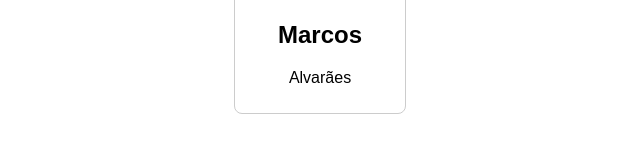
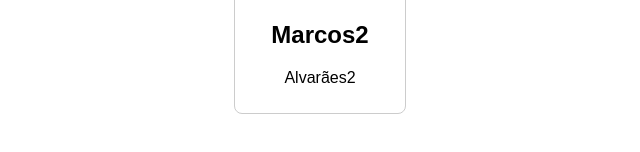
Before and after one commit to MarcosAlvaraes/testefork2, a plain HTML site: page index.html in a window 1280 px wide. Shown: the part 244-396 px from the top of the page, 320-960 px from the left. Drawn offline with Linux system fonts and the light colour scheme.

Commit message:
Add files via upload
kkk

```diff
--- a/index.html
+++ b/index.html
@@ -10,9 +10,9 @@
     <div id="membros">
         <!-- Aqui os membros vão adicionar seus perfis! -->
         <div class="membro">
-            <img src="https://via.placeholder.com/150" alt="Marcos">
-            <h2>Marcos</h2>
-            <p>Alvarães</p>
+            <img src="https://via.placeholder.com/150" alt="Marcos2">
+            <h2>Marcos2</h2>
+            <p>Alvarães2</p>
          </div>
 
     </div>
```
